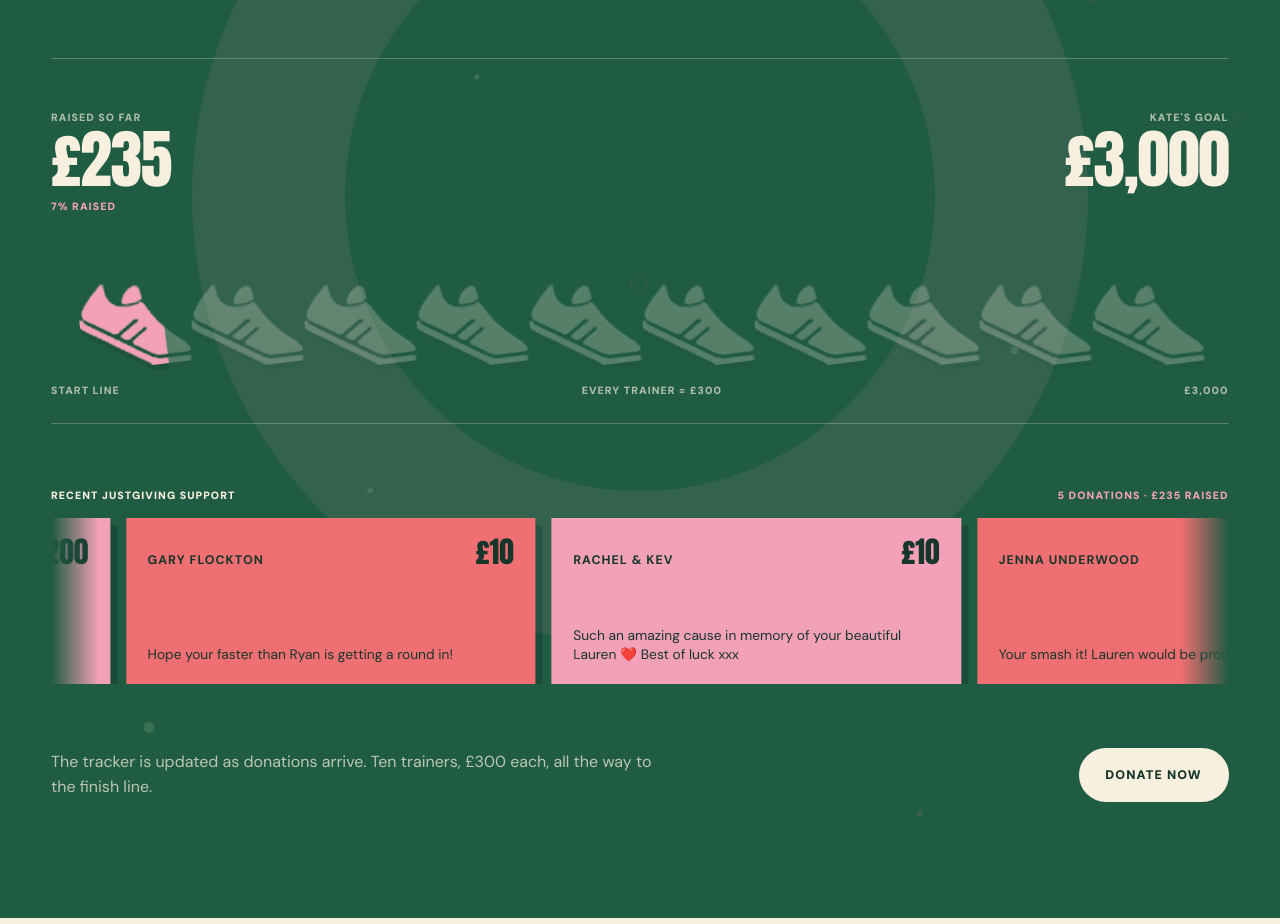
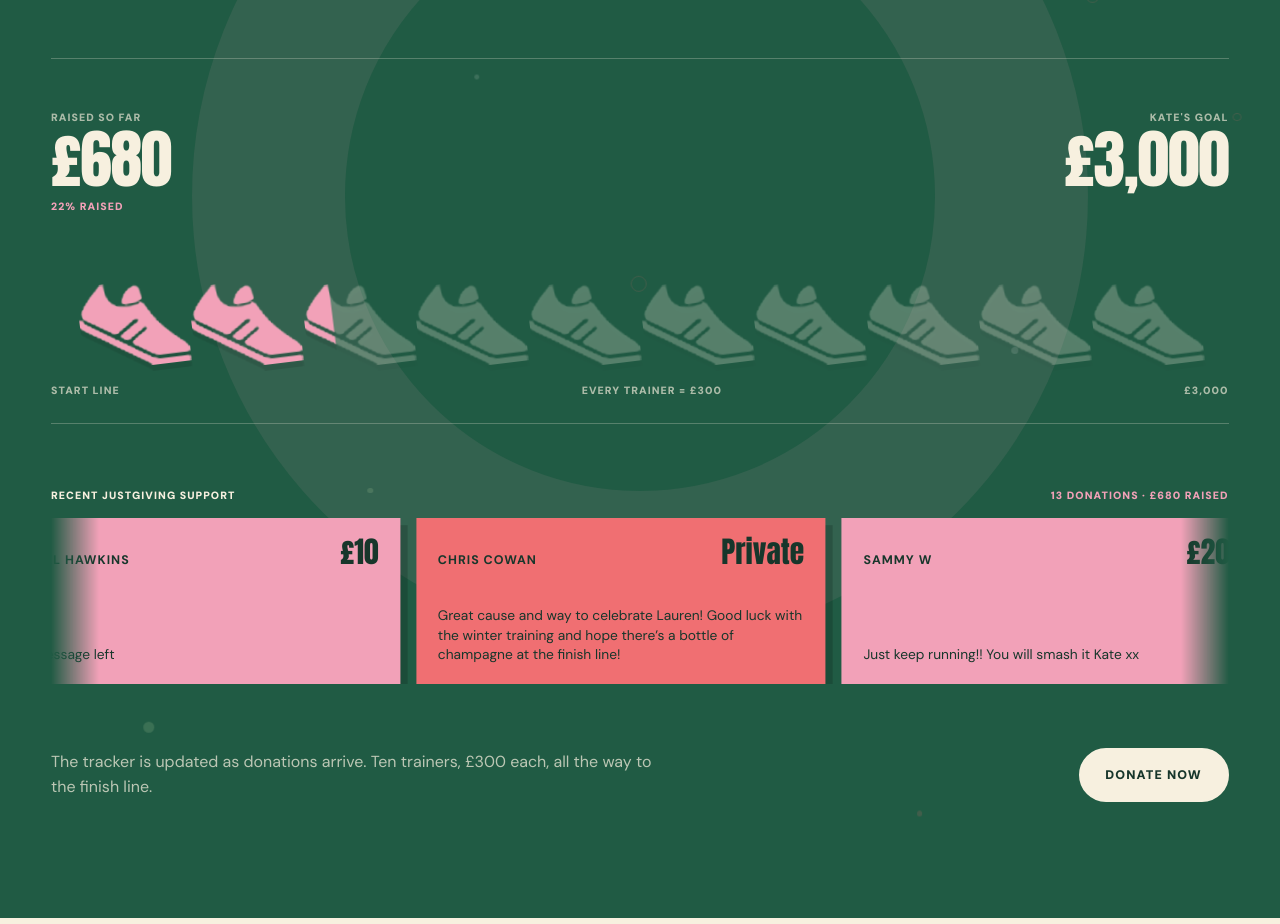
Before and after one commit to ryanmullenuk/Kate-Marathon-2027, a Next.js app: page / in a window 1280 px wide. Shown: the part 6720-7644 px from the top of the page. Built offline with nearby package versions, Linux system fonts and the light colour scheme.

Commit message:
Update live fundraising total and supporter messages

```diff
--- a/app/page.tsx
+++ b/app/page.tsx
@@ -7,10 +7,51 @@ import { marathonRoute } from "./marathon-route";
 const DONATION_URL =
   "https://www.justgiving.com/page/kateruns27";
 const FUNDRAISING_TARGET = 3000;
-const AMOUNT_RAISED: number = 235;
+const AMOUNT_RAISED: number = 680;
 const TRAINER_COUNT = 10;
 
 const SUPPORTER_MESSAGES = [
+  {
+    name: "Stewart and Trish",
+    amount: "£200",
+    message: "Thank you Kate for this wonderful gesture",
+  },
+  {
+    name: "Will Szumski",
+    amount: "£25",
+    message: "Good luck, it's a great cause.",
+  },
+  {
+    name: "Isobel Hawkins",
+    amount: "£10",
+    message: "No message left",
+  },
+  {
+    name: "Chris Cowan",
+    amount: "Private",
+    message:
+      "Great cause and way to celebrate Lauren! Good luck with the winter training and hope there’s a bottle of champagne at the finish line!",
+  },
+  {
+    name: "Sammy W",
+    amount: "£20",
+    message: "Just keep running!! You will smash it Kate xx",
+  },
+  {
+    name: "Zoe C",
+    amount: "Private",
+    message: "💪",
+  },
+  {
+    name: "From Emma Harvey and family",
+    amount: "Private",
+    message: "Good luck Kate xx",
+  },
+  {
+    name: "Jess A-S",
+    amount: "£20",
+    message: "Good luck Kate!",
+  },
   {
     name: "Mum and Dad",
     amount: "£200",
@@ -336,7 +377,10 @@ function SupporterTicker() {
     >
       <div className="supporter-ticker__heading">
         <span>Recent JustGiving support</span>
-        <span>5 donations · £235 raised</span>
+        <span>
+          {SUPPORTER_MESSAGES.length} donations · £
+          {AMOUNT_RAISED.toLocaleString("en-GB")} raised
+        </span>
       </div>
       <div className="supporter-ticker__viewport">
         <div className="supporter-ticker__track">
```
